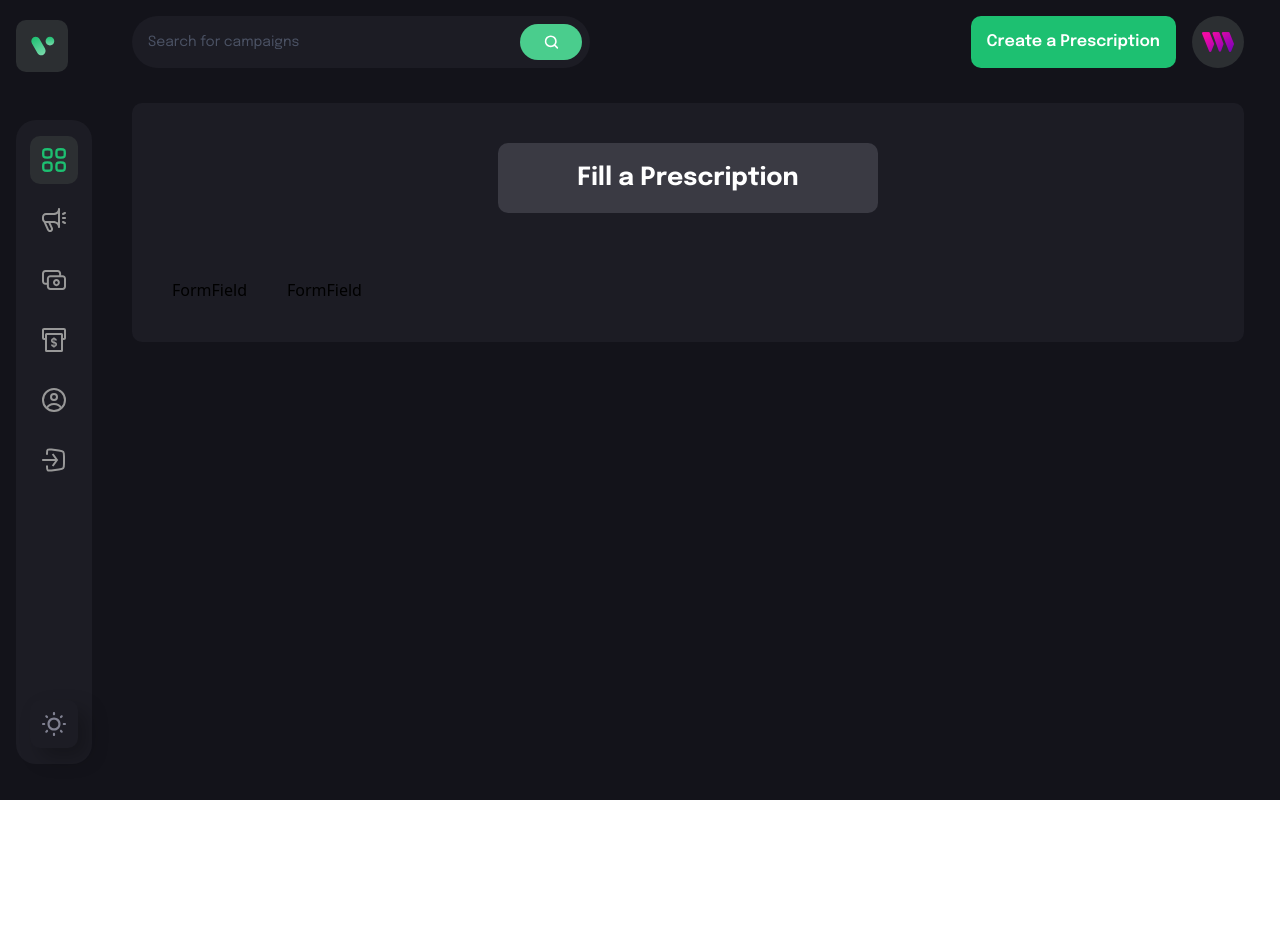
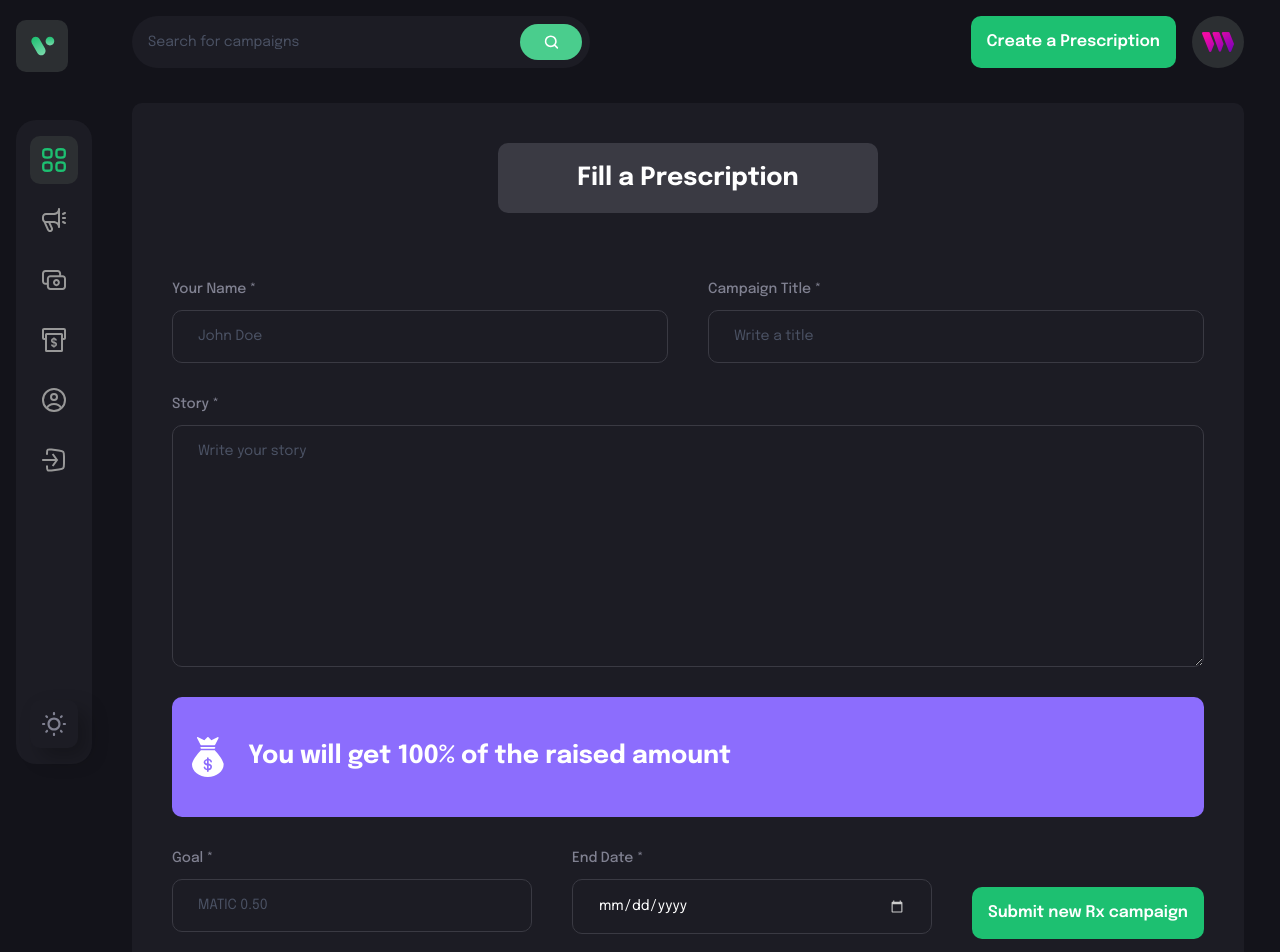
Before and after one commit to Hostnomics/Kickstarter-Web3-Clone-from-JavaScript-Mastery, a React (Vite) app in the folder client/: page /create-campaign in a window 1280 px wide. Shown: the top 952 px of the page. Before the commit the page ends 800 px from the top, so only its background shows below. Built offline with nearby package versions, Linux system fonts and the light colour scheme; what @thirdweb-dev/react would draw is missing.

Commit message:
Added form to CreateCampaign component with new FormField component

```diff
--- a/client/src/components/FormField.jsx
+++ b/client/src/components/FormField.jsx
@@ -2,10 +2,45 @@
 import React from 'react'
 
 //(1:38:32) - pass in the props we need from CreateCampaign
-const FormField = ({ lableName, placeholder, inputType, isTextArea, value, handleChange}) => {
+const FormField = ({ labelName, placeholder, inputType, isTextArea, value, handleChange}) => {
 
   return (
-    <div>FormField</div>
+    // (1:39:00) - wrap everything in label tag
+    <label className="flex-1 w-full flex flex-col">
+        {/* If labelName exists then show the labelName in span tags */}
+            {labelName && (
+                <span className="font-epilogue font-medium text-[14px] leading-[22px] text-[#808191] mb-[10px]">
+                    {labelName}
+                </span>
+            )}
+
+        {/* (1:40:20) - check if it's a text area, else show input. textArea attributes at (1:42:44)  */}
+            {isTextArea ? (
+                <textarea
+                    required
+                    value={value}
+                    onChange={handleChange}
+                    // type={inputType}
+                    // step="0.1"
+                    rows={10}
+                    placeholder={placeholder}
+                    className="py-[15px] sm:px-[25px] px-[15px] outline-none border-[1px] border-[#3a3a43] bg-transparent
+                    font-epilogue text-white text-[14px] placeholder:text-[#4b5264] rounded-[10px] sm:min-w-[300px]"
+                />
+            ) : (
+                <input
+                    required
+                    value={value}
+                    onChange={handleChange}
+                    type={inputType}
+                    step="0.1"
+                    placeholder={placeholder}
+                    className="py-[15px] sm:px-[25px] px-[15px] outline-none border-[1px] border-[#3a3a43] bg-transparent
+                    font-epilogue text-white text-[14px] placeholder:text-[#4b5264] rounded-[10px] sm:min-w-[300px]"
+                />
+            )}
+
+    </label>
   )
 }
 
--- a/client/src/pages/CreateCampaign.jsx
+++ b/client/src/pages/CreateCampaign.jsx
@@ -29,6 +29,17 @@
     image: ''
   })
 
+// (1:48:43) - Add handleFormFieldChange to keep track of our form values
+  // takes keypress event as param
+  const handleFormFieldChange = (fieldName, e) => {
+    // (1) first spread out the entire form '...form' and
+    // (2) then only change the special type of the field that changed, which we pass in as param 'fieldName'
+    // (3) target is stored in e.target.value
+    setForm({ ...form, [fieldName]: e.target.value})
+
+
+  }
+
 // (1:35:28) - create custom handleSubmit (regular) function for our form below,
   const handleSubmit = () => {
     // (1:XX:XX) - completed handleSubmit logic:
@@ -56,19 +67,67 @@
                     placeholder="John Doe"
                     inputType="text"
                     value={form.name}
-                    handleChange={() => {}}
+                    // handleChange={() => {}} - (1:49:50) - use handleFormFieldChange passing in 'name' for fieldName b/c that's what we called it in the state
+                    handleChange={(e) => handleFormFieldChange('name', e)}
                   />
                   <FormField
                     labelName="Campaign Title *"
                     placeholder="Write a title"
                     inputType="text"
                     value={form.title}
-                    handleChange={() => {}}
+                    // handleChange={() => {}} (1:50:02)- handleFormFieldChange here takes 'title' for param fieldName
+                    handleChange={(e) => handleFormFieldChange('title', e)}
                   />
               </div>
+        {/* (1:43:35) - Add textarea input outside the Name and Title div  */}
+                  <FormField
+                    labelName="Story *"
+                    placeholder="Write your story"
+                    // inputType="text"
+                    isTextArea
+                    value={form.description}
+                    // handleChange={() => {}} (1:50:10) - handleFormFieldChange here takes 'description' for param fieldName
+                    handleChange={(e) => handleFormFieldChange('description', e)}
+                  />
 
+
+        {/* Ad - call to action (-1:46:15) */}
+              <div className="w-full flex justify-start items-center p-4 bg-[#8c6dfd] h-[120px] rounded-[10px]">
+                <img src={money} alt="money bag" className="w-[40px] h-[40px] object-contain" />
+                <h4 className="font-epilogue font-bold text-[25px] text-white ml-[20px]">You will get 100% of the raised amount</h4>
+              </div>
+
+         {/* (1:46:31) - Copy div with name and title inputs and use for ETH Goal amount and End Date */}
+              <div className="flex flex-wrap gap-[40px]">
+                    <FormField
+                      labelName="Goal *"
+                      placeholder="MATIC 0.50"
+                      inputType="text"
+                      value={form.target}
+                      // handleChange={() => {}} (1:50:20) - 'target' param
+                      handleChange={(e) => handleFormFieldChange('target', e)}
+                    />
+
+                    <FormField
+                      labelName="End Date *"
+                      placeholder="End Date"
+                      inputType="date"
+                      value={form.deadline}
+                      // handleChange={() => {}}
+                      handleChange={(e) => handleFormFieldChange('deadline', e)}
+                    />
+
+          {/* (1:47:28) - Add a Submit Button with our existing CustomButton component */}
+                  <div className="flex justify-center items-center mt-[40px]">
+                      <CustomButton
+                          btnType="submit"
+                          title="Submit new Rx campaign"
+                          styles="bg-[#1dc071]"
+                      />
+                  </div>
+
+              </div>
           </form>
-
     </div>
   )
 }
```
Also changed, not shown: 1 other file (tests, documents, lock files or other folders).
